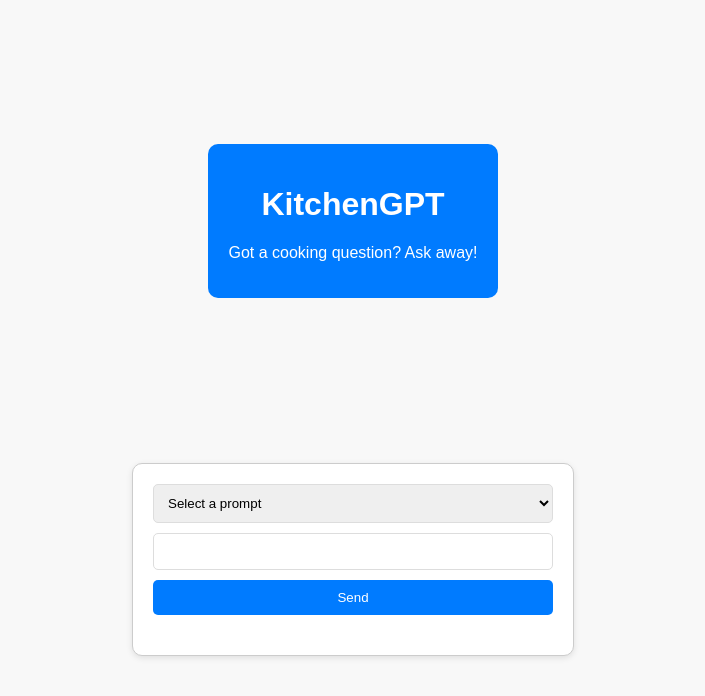
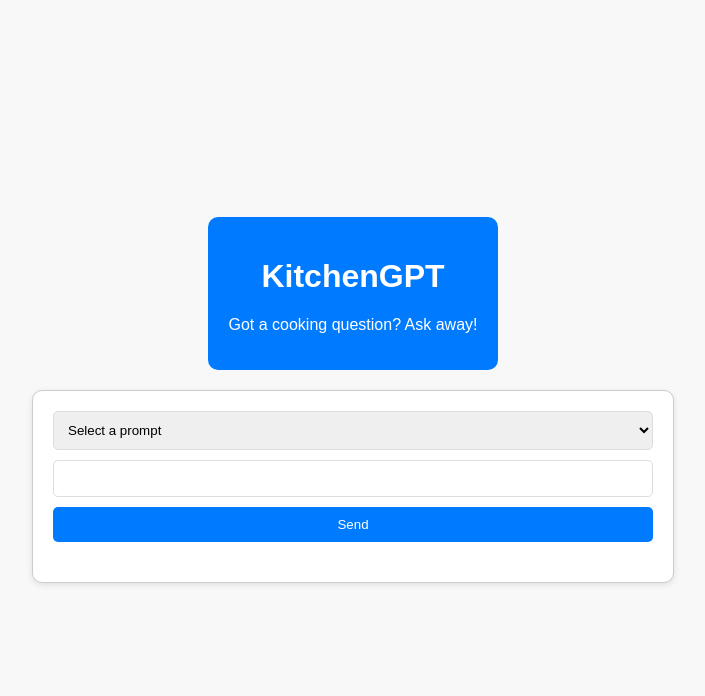
Before and after one commit to jonathankerth/KitchenGPT, a React (Create React App) app: page / in a window 1280 px wide. Shown: the top 696 px of the page, without its empty margins (287-992 px from the left). Built offline with nearby package versions, Linux system fonts and the light colour scheme.

Commit message:
improved formatting of front page

```diff
--- a/src/App.css
+++ b/src/App.css
@@ -1,9 +1,9 @@
 .App {
 	display: flex;
 	flex-direction: column;
-	justify-content: space-evenly;
+	justify-content: center; /* Change from 'space-evenly' to 'center' */
 	align-items: center;
-	height: 100vh;
+	min-height: 100vh; /* Change 'height' to 'min-height' for better responsiveness */
 	background-color: #f8f8f8;
 	font-family: Arial, sans-serif;
 }
@@ -18,7 +18,7 @@
 }
 
 .chat-container {
-	width: 400px;
+	width: 600px; /* Increase the width for a wider chat container */
 	border: 1px solid #ccc;
 	border-radius: 10px;
 	padding: 20px;
@@ -27,7 +27,7 @@
 }
 
 .chat-display {
-	max-height: 300px;
+	max-height: 400px; /* Increase the value to show more messages */
 	overflow-y: auto;
 	padding: 10px;
 	border: 1px solid #ddd;
@@ -55,19 +55,19 @@
 
 .input-container {
 	display: flex;
-	margin-top: 10px;
+	justify-content: center; /* Change from 'margin-top' to 'justify-content' to center the input container */
 }
 
 .input-container input {
 	flex-grow: 1;
-	padding: 5px;
+	padding: 10px; /* Increase the padding for better spacing */
 	border: 1px solid #ccc;
 	border-radius: 4px;
 	margin-right: 5px;
 }
 
 .input-container button {
-	padding: 5px 10px;
+	padding: 10px 20px; /* Increase the padding for better spacing */
 	background-color: #007bff;
 	color: #fff;
 	border: none;
--- a/src/App.js
+++ b/src/App.js
@@ -9,7 +9,9 @@ function App() {
 				<h1>KitchenGPT</h1>
 				<p>Got a cooking question? Ask away!</p>
 			</header>
-			<Chat />
+			<main className="chatbox">
+				<Chat />
+			</main>
 		</div>
 	);
 }
--- a/src/Chat.css
+++ b/src/Chat.css
@@ -1,6 +1,6 @@
 /* Chat.css */
 .chat-container {
-	max-width: 400px;
+	max-width: 800px;
 	margin: 0 auto;
 	padding: 20px;
 	background-color: #f8f8f8;
@@ -33,7 +33,7 @@
 .chat-history {
 	margin-top: 20px;
 	overflow-y: auto;
-	max-height: 300px;
+	max-height: 500px; /* Increase the value to show more messages */
 }
 
 .chat-history div {
@@ -51,15 +51,19 @@
 .chat-history .user {
 	background-color: #007bff;
 	color: #fff;
-	margin-left: 50px;
+	margin-left: 0; /* Remove the left margin */
+	margin-right: auto; /* Push the user messages to the right */
 	text-align: right;
+	border-radius: 10px 10px 0 10px; /* Add rounded corners to the top right of user messages */
 }
 
 .chat-history .chatgpt {
 	background-color: #e6e6e6;
 	color: #000;
-	margin-right: 50px;
+	margin-left: auto; /* Push the ChatGPT messages to the left */
+	margin-right: 0; /* Remove the right margin */
 	text-align: left;
+	border-radius: 10px 10px 10px 0; /* Add rounded corners to the top left of ChatGPT messages */
 }
 
 /* Media Query for responsiveness */
```
